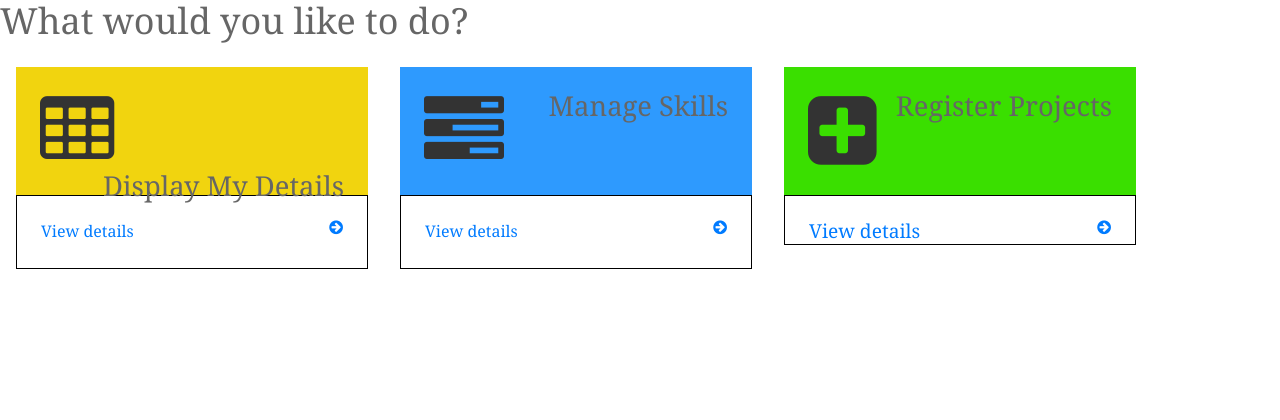
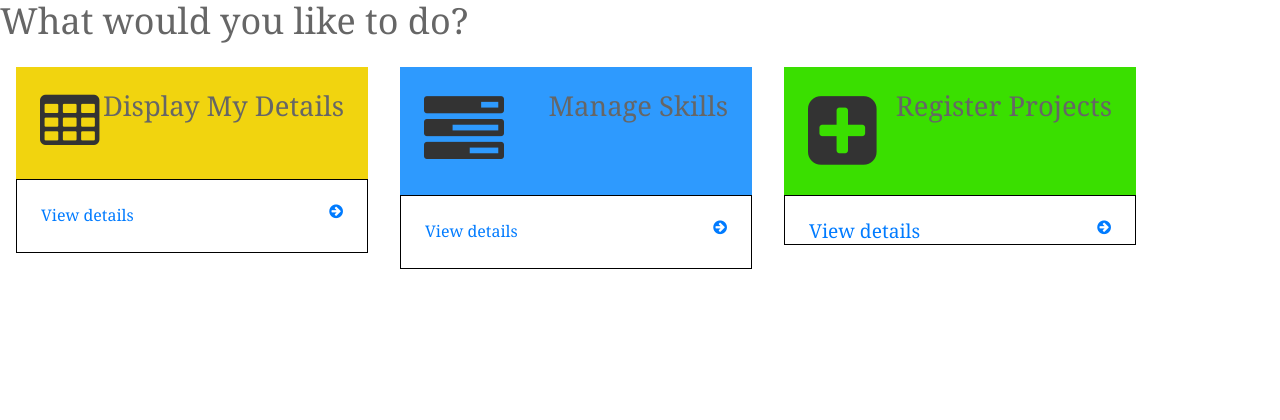
Before and after one commit to juliemh/tatui, a PHP site: the page made by application/views/pages/student.php in a window 1280 px wide. Shown: the part 128-548 px from the top of the page. Run offline with PHP 8.4, Linux system fonts and the light colour scheme; the template is opened without the code that fills it, so the values that code supplies are empty; some libraries are stand-ins or nearby versions; some web fonts are replaced.

Commit message:
Add files via upload

```diff
--- a/application/views/pages/student.php
+++ b/application/views/pages/student.php
@@ -3,14 +3,13 @@
     <div class="d-box">
 <div class="head yellow">
     <span>
-    <i class="fa fa-table fa-5x"></i>
+    <i class="fa fa-table fa-4x"></i>
     <h3>Display My Details</h3>
     </span>
     </div>
-
         <div class="bottom">
             <span>
-            <a href="viewdetails"
+            <a href="displaydetails"
             <p>View details</p>
             <i class="fa fa-arrow-circle-right"></i>
             </a>
```
